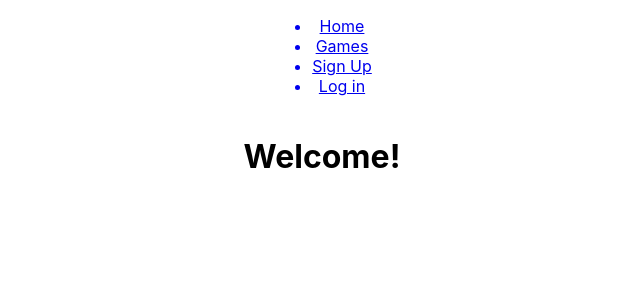
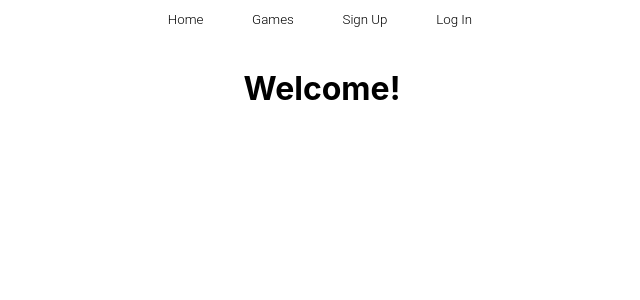
Before and after one commit to eitan-spitz/ff-frontend, a React (Create React App) app: page /home in a window 1280 px wide. Shown: the top 300 px of the page, without its empty margins (318-958 px from the left). Built offline with nearby package versions, Linux system fonts and the light colour scheme.

Commit message:
now the Nav is edited

```diff
--- a/src/Components/Navbar.js
+++ b/src/Components/Navbar.js
@@ -5,24 +5,33 @@ import { NavLink } from 'react-router-dom'
 class Navbar extends React.Component {
     render(){
         return(
-            <ul className="nav-bar">
-                <NavLink to="/home" >
-                    <li>Home</li>
+            <div className="nav-bar">
+                <button>
+                    <NavLink to="/home" style={{ color: 'inherit', textDecoration: 'inherit'}} > Home </NavLink>
+                </button>
+
+                <button>
+                    <NavLink to="/games" style={{ color: 'inherit', textDecoration: 'inherit'}}> Games </NavLink>
+                </button>
+
+                <button>
+                    <NavLink to="/signup" style={{ color: 'inherit', textDecoration: 'inherit'}}>Sign Up </NavLink>
+                </button>
+
+                {this.props.user ?
+
+                <NavLink to="/login" style={{ color: 'inherit', textDecoration: 'inherit'}}>
+                    <button onClick={()=> {localStorage.removeItem("token")}} >Log Out</button>
                 </NavLink>
-                <NavLink to="/games" >
-                    <li>Games</li>
-                </NavLink>
-                <NavLink to="/signup" >
-                    <li>Sign Up</li>
-                </NavLink>
-                {this.props.user ?
-                    <li onClick={()=> {localStorage.removeItem("token")}} >Log Out</li>
+
                 :
-                    <NavLink to="/login" >
-                        <li>Log in</li>
-                    </NavLink>
+
+                <button>
+                    <NavLink to="/login" style={{ color: 'inherit', textDecoration: 'inherit'}}> Log In </NavLink>
+                </button>
+
                 }
-            </ul>
+            </div>
         )
     }
 }
```
Also changed, not shown: 1 other file (tests, documents, lock files or other folders).
